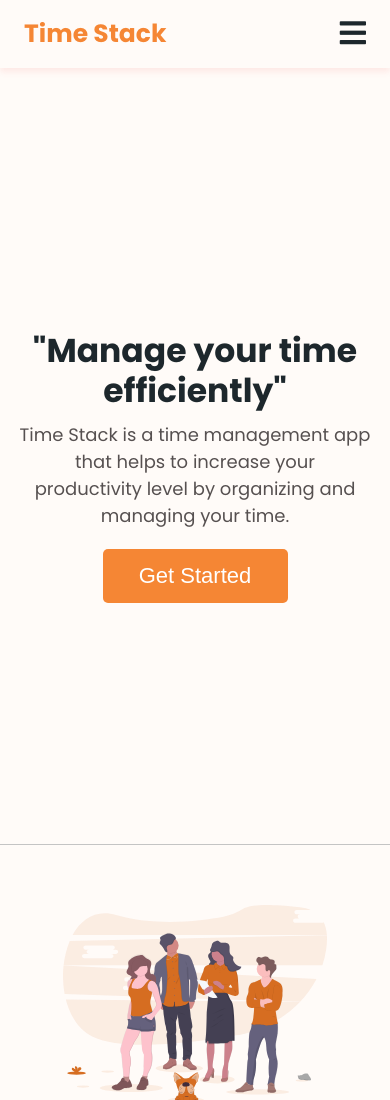
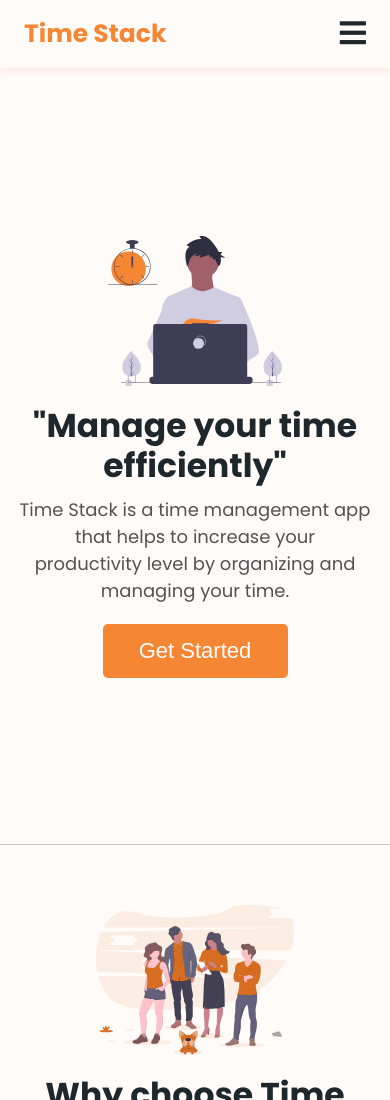
Before and after one commit to Nwoye-Ezekiel/stack, a React (Create React App) app: page / in a window 390 px wide. Shown: the top 1100 px of the page. Built offline with nearby package versions, Linux system fonts and the light colour scheme.

Commit message:
adjusted the hero image size for mobile view

```diff
--- a/src/App.css
+++ b/src/App.css
@@ -279,10 +279,7 @@ body {
 .image {
   margin-left: auto;
   margin-right: auto;
-  height: 200px;
-}
-.hero-image{
-  display: none;
+  height: 150px;
 }
 .about-image {
   height: 200px;
@@ -872,7 +869,6 @@ label {
     width: 400px;
   }
   .hero-image {
-    display: block;
     height: 350px;
     margin-left: 20px;
   }
```
